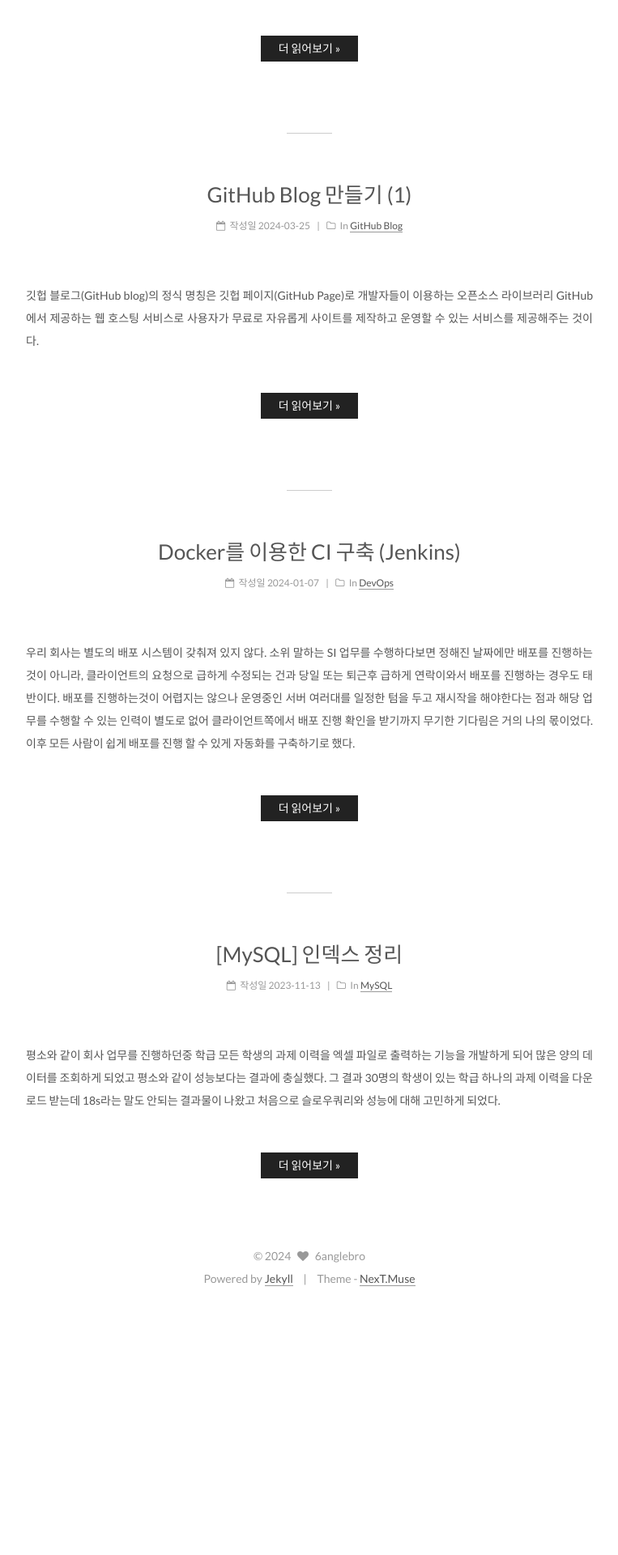
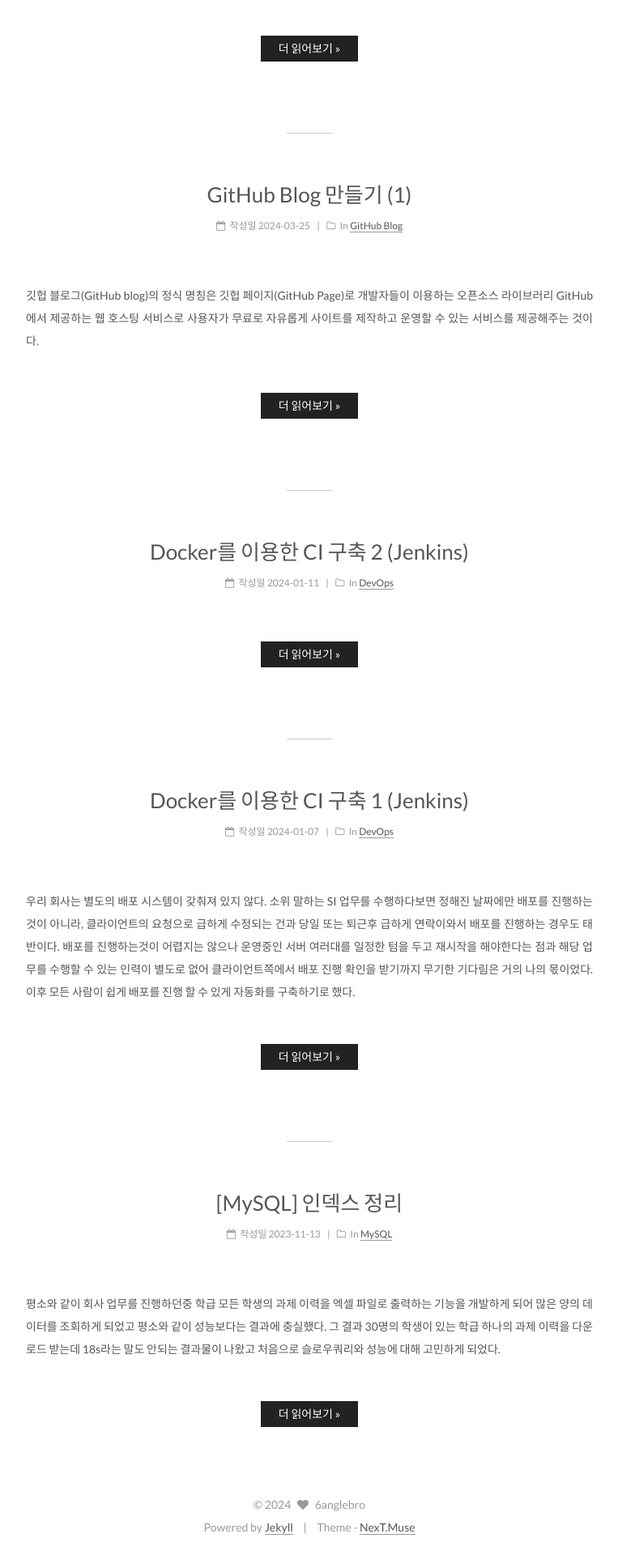
Before and after one commit to yukmekim/yukmekim.github.io, a Jekyll site: the page built from index.html, in a window 1280 px wide. Shown: the part 2321-4241 px from the top of the page at 81% size, without its empty margins (258-1021 px from the left). Built offline with Jekyll 4.4.1, drawn with Linux system fonts in a browser that asks for light colours; the list of posts is cut into pages by our own code; before the commit the page ends 3934 px from its top, so only the background shows below that.

Commit message:
젠킨스 포스팅 노션에서 옮기는중

```diff
--- a/_posts/2024-01-07-devops-jenkins-1.md
+++ b/_posts/2024-01-07-devops-jenkins-1.md
@@ -1,5 +1,5 @@
 ---
-title: Docker를 이용한 CI 구축 (Jenkins)
+title: Docker를 이용한 CI 구축 1 (Jenkins)
 description: 우리 회사는 별도의 배포 시스템이 갖춰져 있지 않다. 소위 말하는 SI 업무를 수행하다보면 정해진 날짜에만 배포를 진행하는 것이 아니라, 클라이언트의 요청으로 급하게 수정되는 건과 당일 또는 퇴근후 급하게 연락이와서 배포를 진행하는 경우도 태반이다. 배포를 진행하는것이 어렵지는 않으나 운영중인 서버 여러대를 일정한 텀을 두고 재시작을 해야한다는 점과 해당 업무를 수행할 수 있는 인력이 별도로 없어 클라이언트쪽에서 배포 진행 확인을 받기까지 무기한 기다림은 거의 나의 몫이었다. 이후 모든 사람이 쉽게 배포를 진행 할 수 있게 자동화를 구축하기로 했다.
 categories:
  - DevOps
--- /dev/null
+++ b/_posts/2024-01-11-devops-jenkins-2.md
@@ -0,0 +1,9 @@
+---
+title: Docker를 이용한 CI 구축 2 (Jenkins)
+description:
+categories:
+ - DevOps
+tags:
+ - Docker
+ - Jenkins
+---
```
